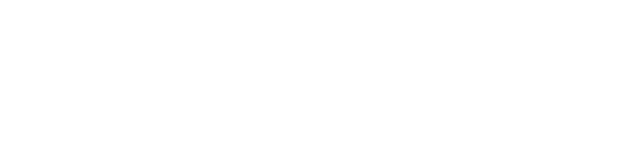
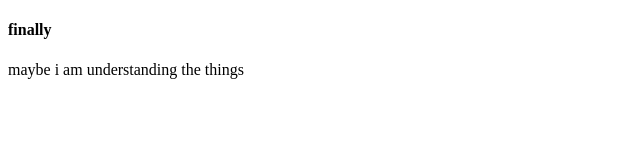
Before and after one commit to HumairaIrin/ooh-my-repo, a plain HTML site: page index.html in a window 1280 px wide. Shown: the whole page, without its empty margins (0-640 px from the left). Drawn offline with Linux system fonts and the light colour scheme.

Commit message:
chai oy na

```diff
--- a/index.html
+++ b/index.html
@@ -4,9 +4,10 @@
     <meta charset="UTF-8">
     <meta http-equiv="X-UA-Compatible" content="IE=edge">
     <meta name="viewport" content="width=device-width, initial-scale=1.0">
-    <title>first github repo</title>
+    <title>first github repo still trying</title>
 </head>
 <body>
-
+    <h4>finally</h4>
+    <p>maybe i am understanding the things</p>
 </body>
 </html>
```
